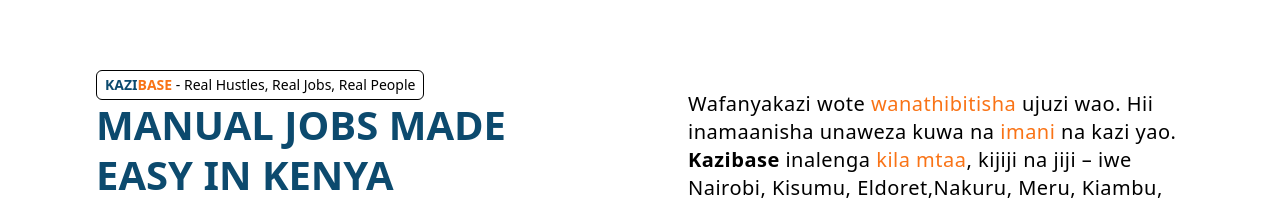
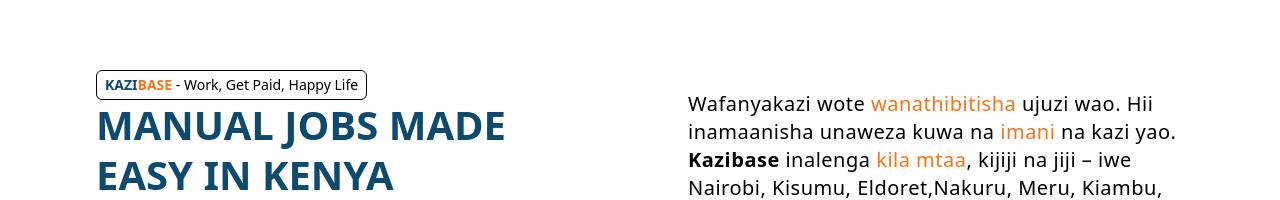
Before and after one commit to Muriuk/WorkHorizon, a Next.js app: page / in a window 1280 px wide. Shown: the part 146-346 px from the top of the page. Built offline with nearby package versions, Linux system fonts and the light colour scheme.

Commit message:
Update section1.tsx

```diff
--- a/app/ui/home/section1.tsx
+++ b/app/ui/home/section1.tsx
@@ -85,7 +85,7 @@
     <span className="text-sky-900">Kazi</span>
     <span className="text-orange-500">base</span>
   </span>{" "}
-  - Real Hustles, Real Jobs, Real People
+  - Work, Get Paid, Happy Life
 </h3>
                     <h3 className="text-3xl lg:text-5xl font-bold text-sky-900 uppercase lg:leading-tight mb-3">
                         Manual Jobs Made Easy in Kenya
```
